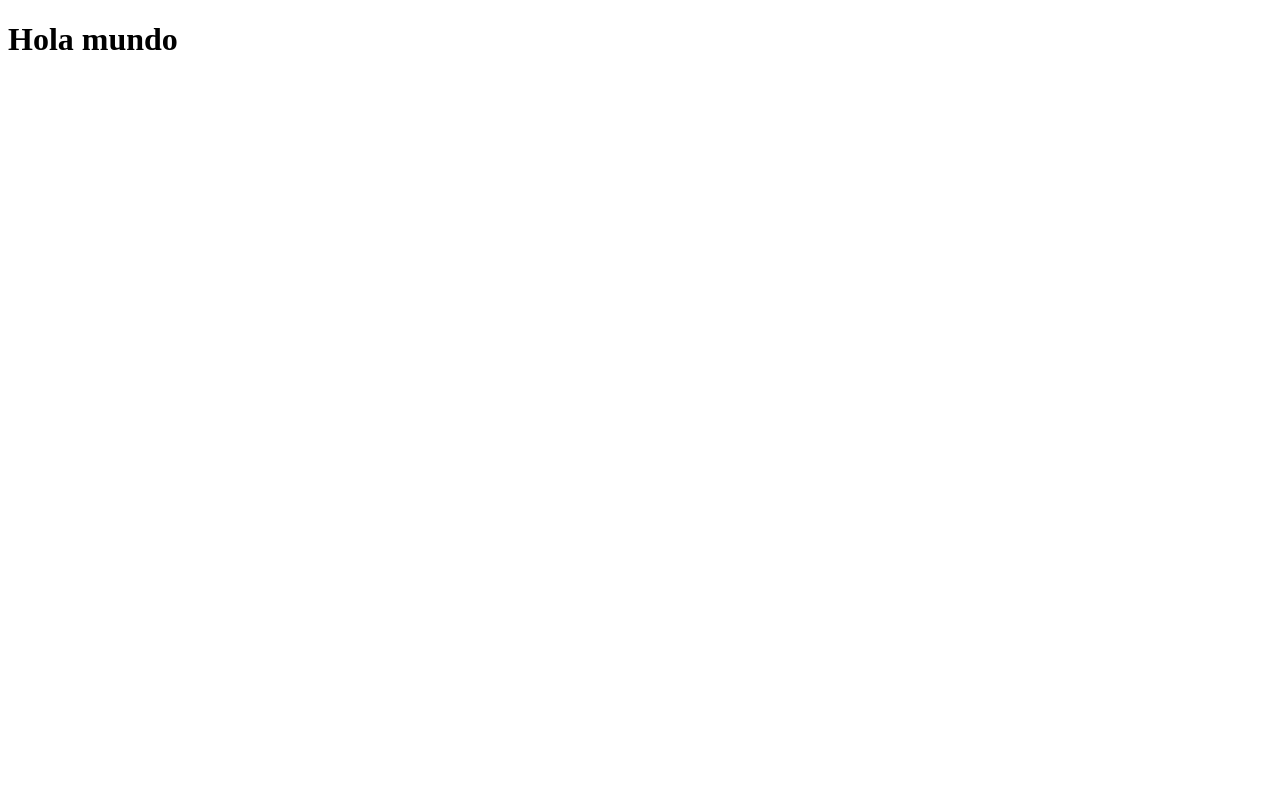
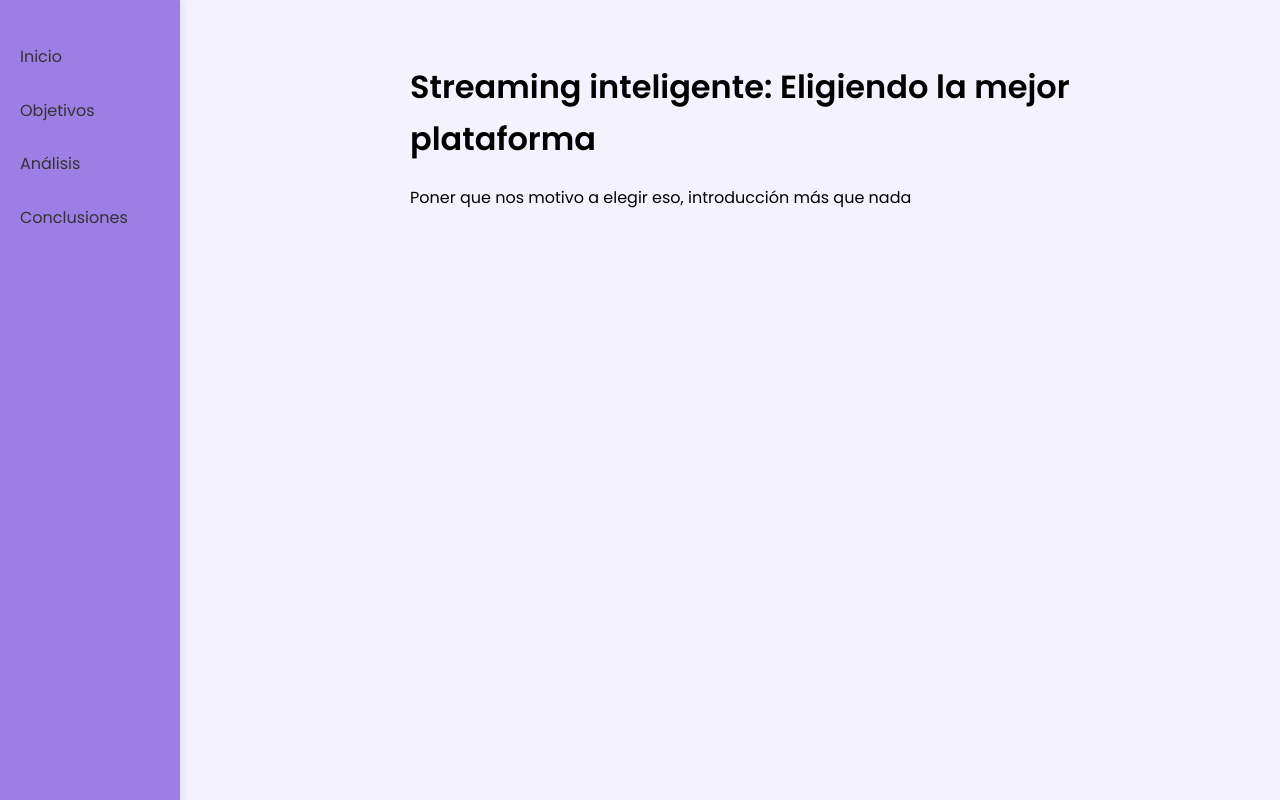
Before and after one commit to jlevipil/Proyecto-Grupo-18, a plain HTML site: page docs/index.html in a window 1280 px wide. Drawn offline with Linux system fonts and the light colour scheme.

Commit message:
Actualizacion Pagina web

```diff
--- a/docs/index.html
+++ b/docs/index.html
@@ -1,10 +1,65 @@
 <!DOCTYPE html>
-<html lang="es">
+<html>
 <head>
-    <meta charset="UTF-8">
-    <title>Mi Página</title>
+    <title>Streaming inteligente: Eligiendo la mejor plataforma</title>
+    <link href="https://fonts.googleapis.com/css2?family=Poppins:wght@300;400;600&display=swap" rel="stylesheet">
+
+    <style>
+        body {
+            font-family: 'Poppins', sans-serif;
+            max-width: 900px;
+            margin: auto;
+            padding: 20px;
+            line-height: 1.6;
+            background-color: #f5f2ff;
+        }
+
+        .sidebar {
+            position: fixed;
+            left: 0;
+            top: 0;
+            width: 180px;
+            height: 100%;
+            background-color: rgb(155, 127, 228);
+            padding-top: 30px;
+            box-shadow: 2px 0 8px rgba(0,0,0,0.08);
+        }
+
+        .sidebar a {
+            display: block;
+            padding: 14px 20px;
+            font-size: 16px;
+            color: #333 ;
+            text-decoration: none;
+            font-weight: 500;
+            transition: background 0.2s, padding-left 0.2s;
+        }
+
+        .sidebar a:hover {
+            background-color: #6e5ea0;
+            padding-left: 26px;
+        }
+
+        .content {
+            margin-left: 200px;
+            padding: 20px;
+            max-width: 900px;
+        }
+    </style>
+
 </head>
 <body>
-    <h1>Hola mundo</h1>
+
+    <div class="sidebar">
+        <a href="#">Inicio</a>
+        <a href="#">Objetivos</a>
+        <a href="#">Análisis</a>
+        <a href="#">Conclusiones</a>
+    </div>
+
+    <div class="content">
+        <h1>Streaming inteligente: Eligiendo la mejor plataforma</h1>
+        <p>Poner que nos motivo a elegir eso, introducción más que nada</p>
+    </div>
 </body>
 </html>
```
